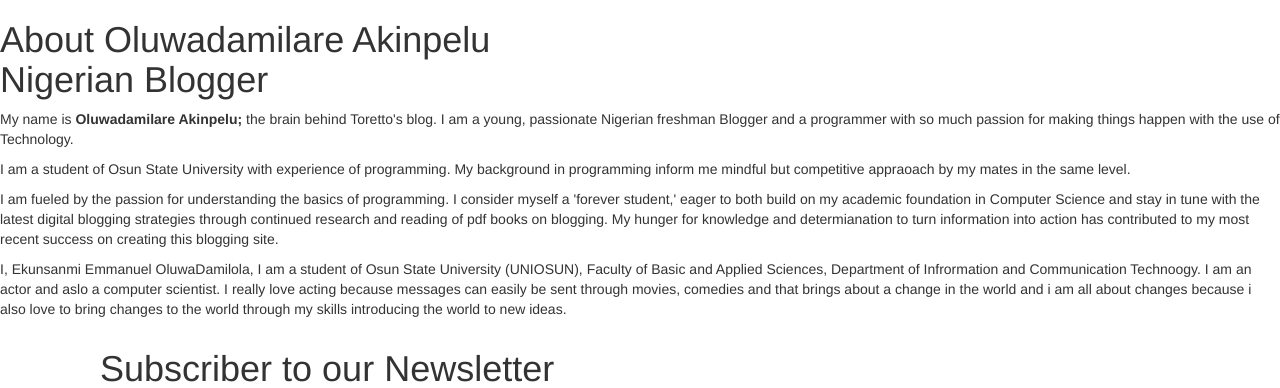
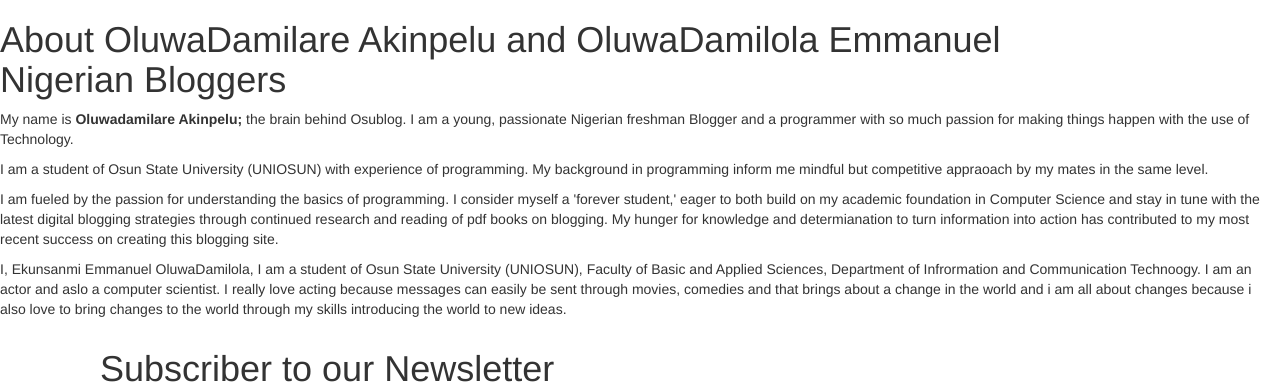
Before and after one commit to Raikes-hacktivist/Blog, a Django app: template templates/blog/self.html in a window 1280 px wide. Shown: the part 202-590 px from the top of the page. Run offline with Django 3.2, Linux system fonts and the light colour scheme; the template is opened without the code that fills it, so the values that code supplies are empty; some libraries are stand-ins or nearby versions.

Commit message:
Update self.html

```diff
--- a/templates/blog/self.html
+++ b/templates/blog/self.html
@@ -70,23 +70,25 @@
   </nav>
 <body>
   <section id="about">
-    <h1 class="headings">About Oluwadamilare Akinpelu
-                        <p>Nigerian Blogger</p></h1>
+    <h1 class="headings">About OluwaDamilare Akinpelu
+	                   and OluwaDamilola Emmanuel
+                        <p>Nigerian Bloggers</p></h1>
     <div id="pic">
         {% for x in pics %}
         <img src="{{x.image.url}}">
         {% endfor %}
 
         <div id="intro">
-          <p>My name is <b>Oluwadamilare Akinpelu;</b> the brain behind Toretto's blog. I am a young, passionate Nigerian freshman
+          <p>My name is <b>Oluwadamilare Akinpelu;</b> the brain behind Osublog. I am a young, passionate Nigerian freshman
              Blogger and a programmer with so much passion for making things happen with the use of Technology.</p>
-          <p>I am a student of Osun State University with experience of programming. My background in programming inform me
+          <p>I am a student of Osun State University (UNIOSUN) with experience of programming. My background in programming inform me
              mindful but competitive appraoach by my mates in the same level.</p>
           <p>I am fueled by the passion for understanding the basics of programming. I consider myself a 'forever student,'
              eager to both build on my academic foundation in Computer Science and stay in tune with the latest digital blogging
              strategies through continued research and reading of pdf books on blogging.
              My hunger for knowledge and determianation to turn information into action has contributed to my most recent success
              on creating this blogging site.</p>
+
 	  <p>I, Ekunsanmi Emmanuel OluwaDamilola, I am a student of Osun State University (UNIOSUN), Faculty of Basic and Applied
 	      Sciences, Department of Infrormation and Communication Technoogy.
 	      I am an actor and aslo a computer scientist. I really love acting because messages can easily be sent through movies,
```
